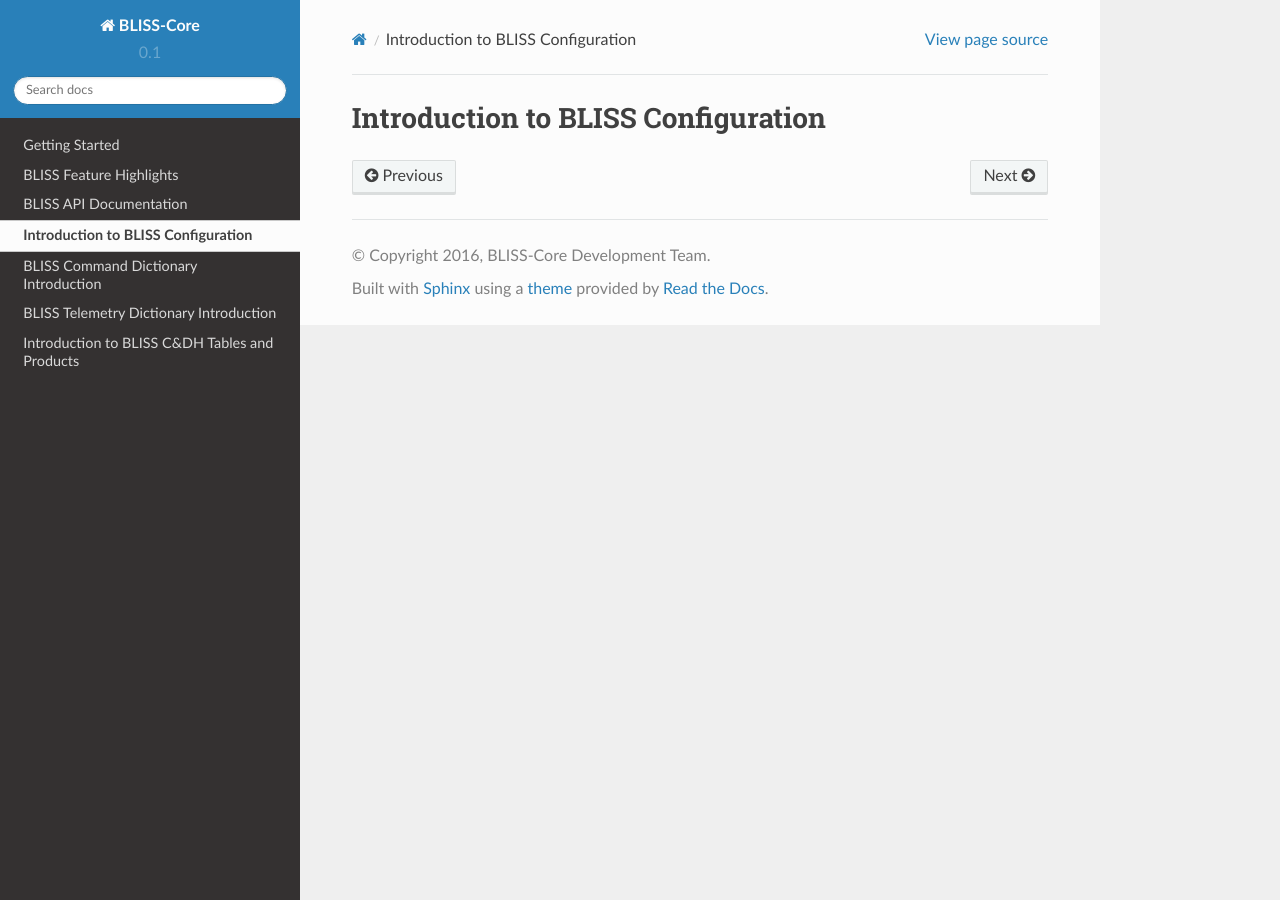
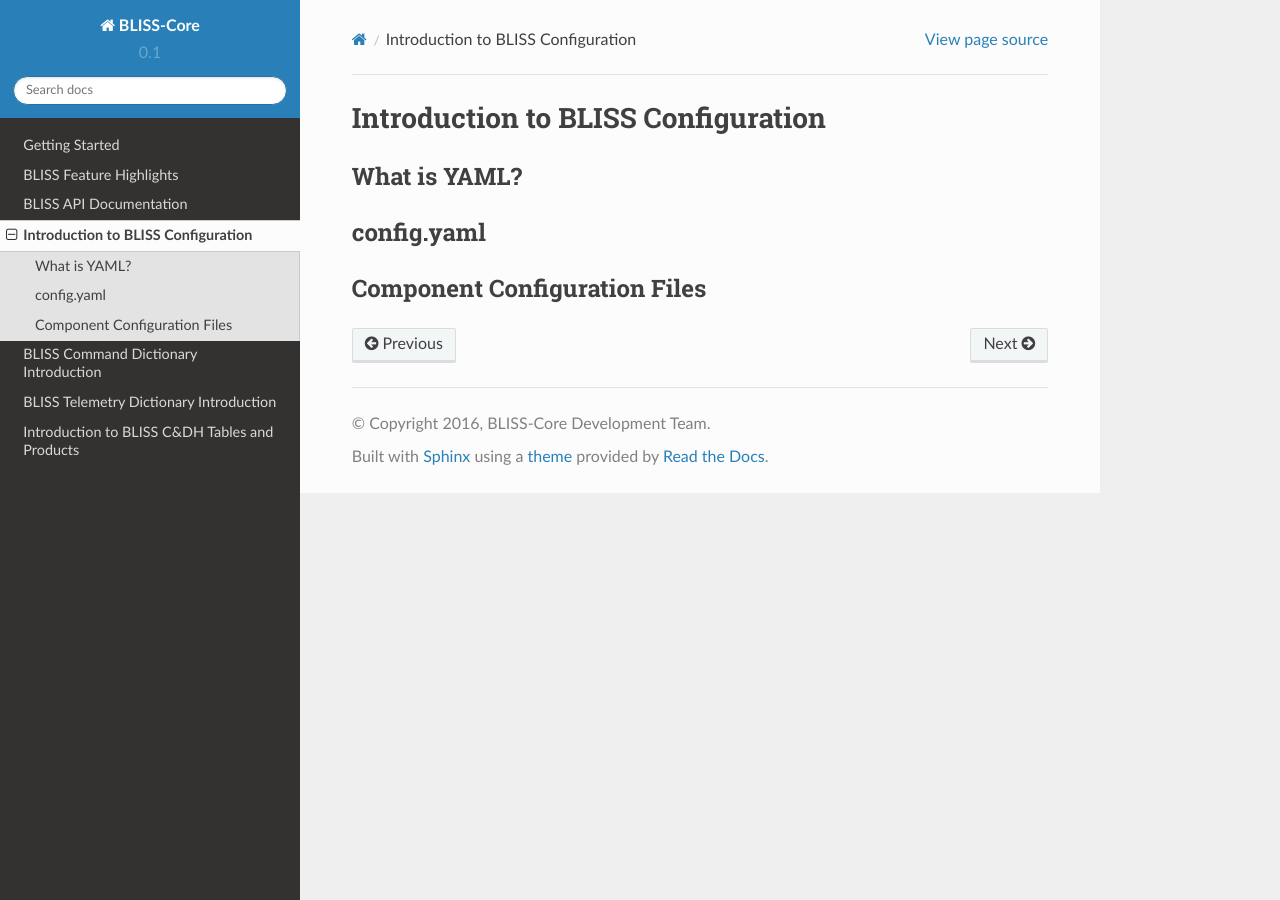
Before and after one commit to NASA-AMMOS/AIT-Core, a Sphinx documentation site: the page built from doc/source/configuration_intro.rst, in a window 1280 px wide. Built offline with Sphinx 7.4.7 and the Read the Docs theme 2.0.0, drawn with Linux system fonts in a browser that asks for light colours.

Commit message:
Config rough out

```diff
--- a/doc/source/configuration_intro.rst
+++ b/doc/source/configuration_intro.rst
@@ -1,2 +1,11 @@
 Introduction to BLISS Configuration
 ===================================
+
+What is YAML?
+-------------
+
+config.yaml
+-----------
+
+Component Configuration Files
+-----------------------------
```
